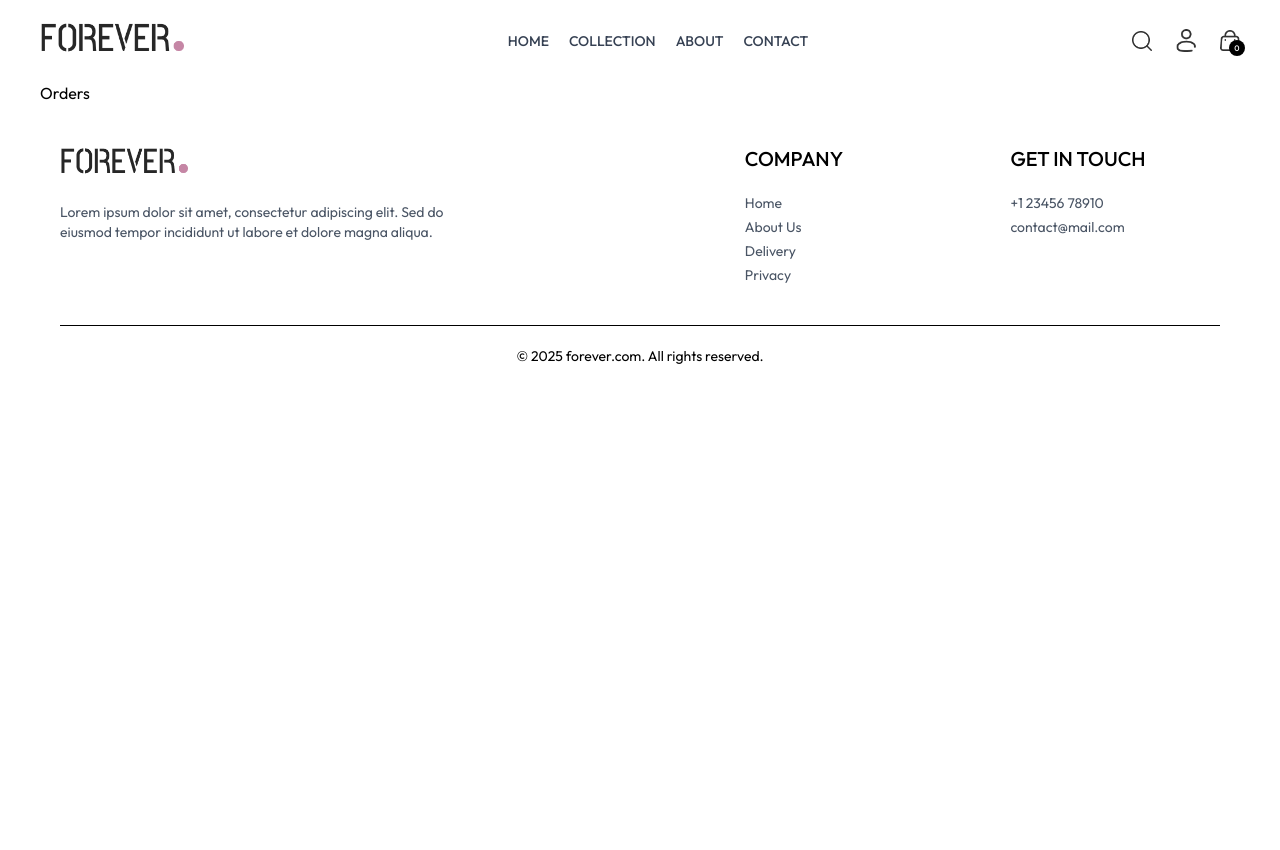
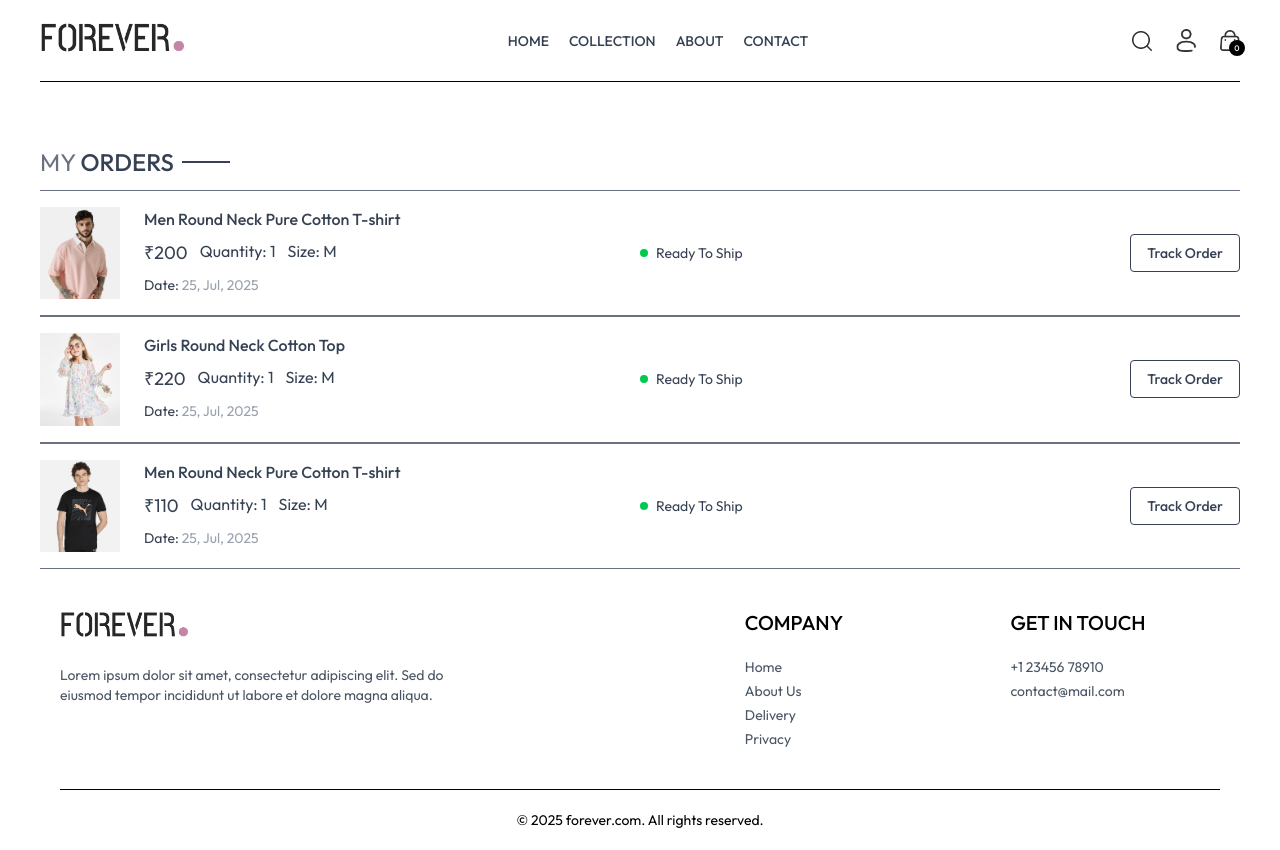
Before and after one commit to Smrd1104/mens-wear, a React (Vite) app in the folder frontend/: page /orders in a window 1280 px wide. Before the commit the page ends 800 px from the top, so only its background shows below. Built offline with nearby package versions, Linux system fonts and the light colour scheme.

Commit message:
order page ui created

```diff
--- a/frontend/src/pages/Orders.jsx
+++ b/frontend/src/pages/Orders.jsx
@@ -1,8 +1,50 @@
-import React from 'react'
+import React, { useContext } from 'react'
+import { ShopContext } from "../context/ShopContext"
+import Title from "../components/Title"
+const Orders = () => {
 
-const Orders = () => {
+    const { products, currency } = useContext(ShopContext)
+
     return (
-        <div>Orders</div>
+        <div className='border-t pt-16'>
+            <div className='text-2xl'>
+                <Title text1={'my'} text2={'orders'} />
+            </div>
+
+            <div>
+                {
+                    products.slice(1, 4).map((item, index) => (
+                        <div key={index} className='py-4 border-t border-b border-gray-500 text-gray-700 flex flex-col md:flex-row md:justify-between gap-4'>
+                            <div className='flex items-start gap-6 text-sm'>
+                                <img src={item.image[0]} alt='' className='w-16 sm:w-20' />
+                                <div>
+                                    <p className='sm:text-base font-medium'>{item.name}</p>
+                                    <div className='flex item-center gap-3 mt-2 text-base text-gray-700'>
+                                        <p className='text-lg'>{currency}{item.price}</p>
+                                        <p>Quantity: 1</p>
+                                        <p>Size: M</p>
+                                    </div>
+                                    <p className='mt-2'>Date:<span className='text-gray-400'> 25, Jul, 2025</span></p>
+                                </div>
+                            </div>
+                            <div className="w-full md:w-1/2 flex flex-col sm:flex-row sm:items-center justify-between gap-3 sm:gap-6">
+                                {/* Status */}
+                                <div className="flex items-center gap-2">
+                                    <p className="min-w-2 h-2 rounded-full bg-green-500"></p>
+                                    <p className="capitalize text-base md:text-sm">ready to ship</p>
+                                </div>
+
+                                {/* Track Button */}
+                                <button className="border px-4 py-2 text-sm font-medium rounded-sm w-fit">
+                                    Track Order
+                                </button>
+                            </div>
+
+                        </div>
+                    ))
+                }
+            </div>
+        </div>
     )
 }
 
```
